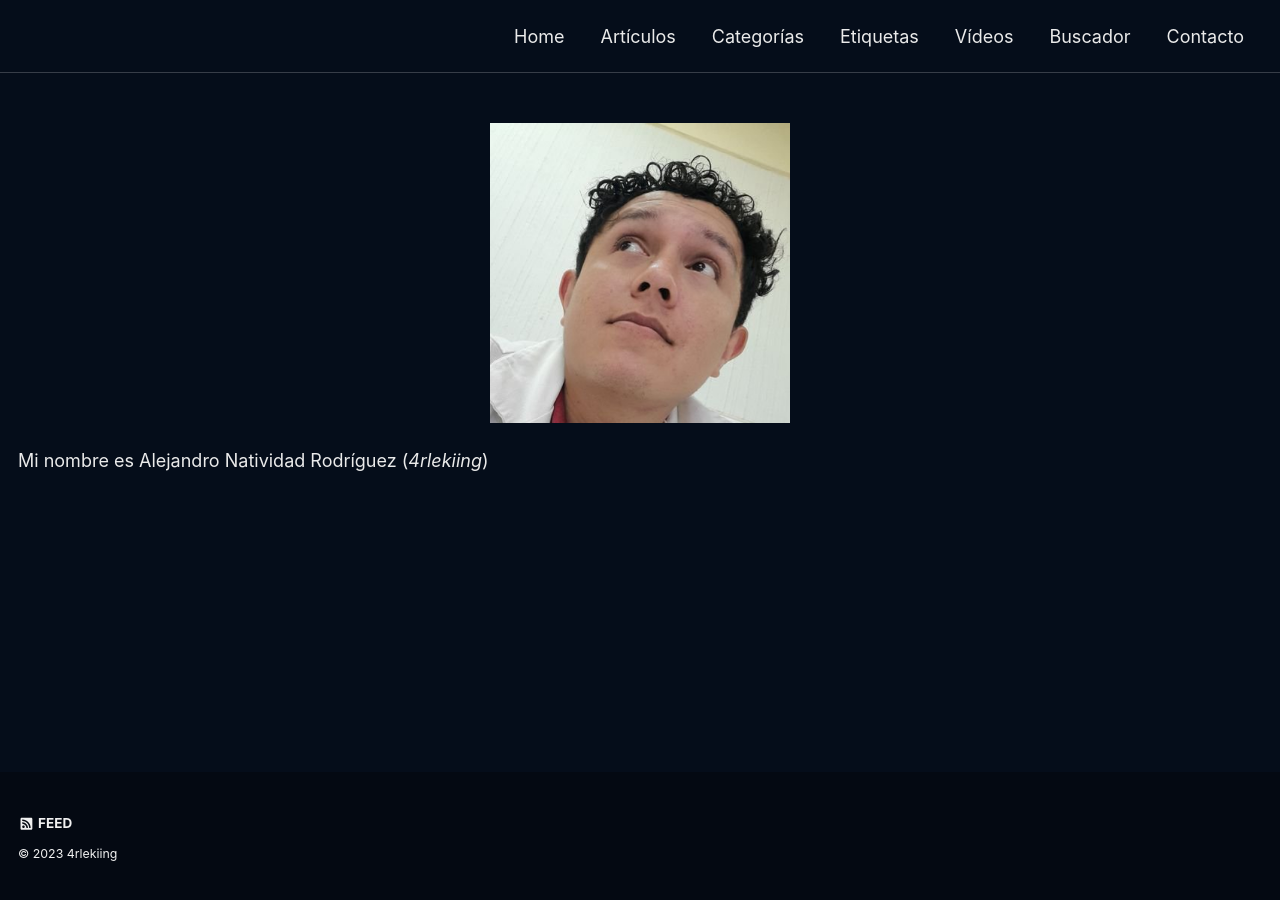
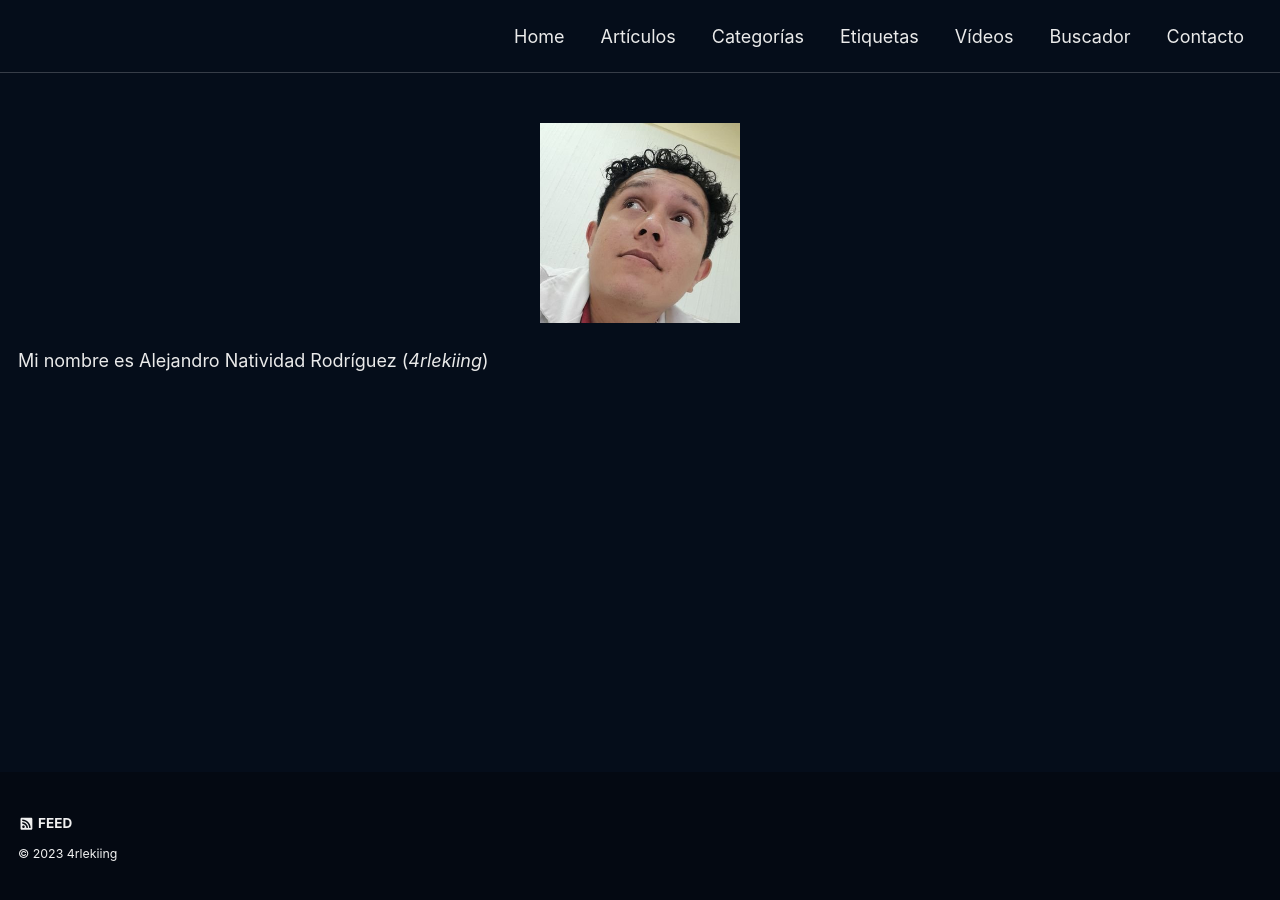
Before and after one commit to 4rleking/4rleking.github.io, a Jekyll site: the page built from _pages/about.md, in a window 1280 px wide. Built offline with Jekyll 4.4.1, drawn with Linux system fonts in a browser that asks for light colours; cached includes are drawn as plain includes; a script that is not in the unit is left out.

Commit message:
Update about.md

```diff
--- a/_pages/about.md
+++ b/_pages/about.md
@@ -8,7 +8,7 @@ date: 2020-01-29
 <br>
 
 <p align="center">
-<img src="/assets/images/about/Avatar.jpg" width="300px" height="300px">
+<img src="/assets/images/about/Avatar.jpg" width="200px" height="200px">
 </p>
 
 Mi nombre es Alejandro Natividad Rodríguez (*4rlekiing*)
```
